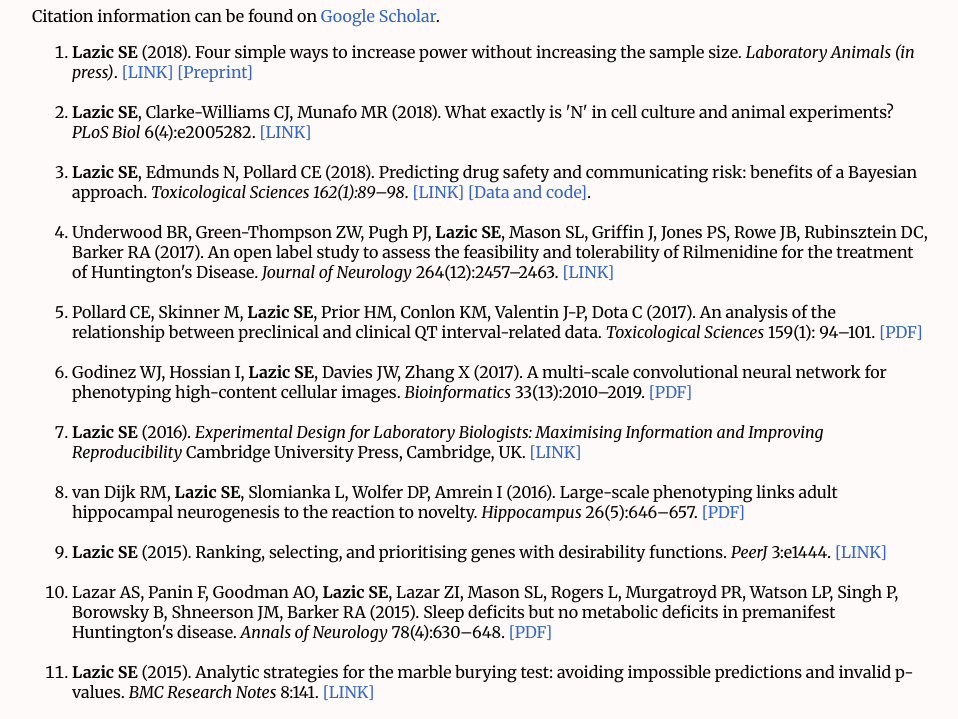
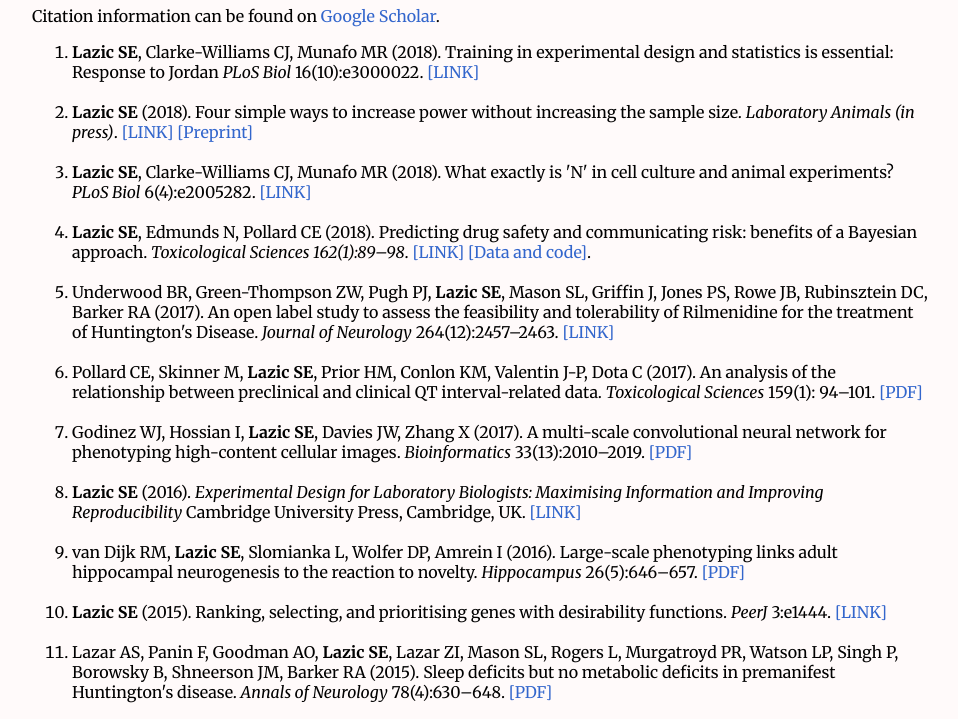
Before and after one commit to stanlazic/stanlazic.github.io, a plain HTML site: page publications.html in a window 1280 px wide. Shown: the part 159-878 px from the top of the page, without its empty margins (160-1118 px from the left). Drawn offline with Linux system fonts and the light colour scheme.

Commit message:
added ref

```diff
--- a/publications.html
+++ b/publications.html
@@ -24,6 +24,11 @@
 Citation information can be found on <a href="http://scholar.google.co.uk/citations?user=Vl6M7HkAAAAJ&hl=en&cstart=-80&pagesize=100" target="blank">Google Scholar</a>.
 
 <ol>
+
+  <li><b>Lazic SE</b>,  Clarke-Williams CJ, Munafo MR (2018). Training in experimental design and statistics is essential: Response to Jordan <i>PLoS Biol</i> 16(10):e3000022.  <a href="https://journals.plos.org/plosbiology/article?id=10.1371/journal.pbio.3000022" target="blank">[LINK]</a>
+ </li>
+
+
   <li><b>Lazic SE</b> (2018). Four simple ways to increase power without increasing the sample size. <i>Laboratory Animals (in press)</i>. <a href="http://journals.sagepub.com/doi/full/10.1177/0023677218767478" target="blank">[LINK]</a>  <a href="https://peerj.com/preprints/3363/" target="blank">[Preprint]</a>
   </li>
 
```
